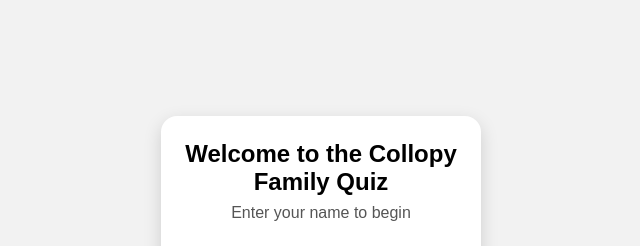
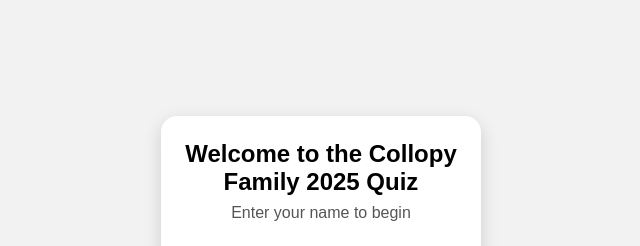
Before and after one commit to scienceMiner/quiz2025, a plain HTML site: page index.html in a window 1280 px wide. Shown: the top 246 px of the page, without its empty margins (319-959 px from the left). Drawn offline with Linux system fonts and the light colour scheme; no server answers.

Commit message:
update 3

```diff
--- a/index.html
+++ b/index.html
@@ -82,7 +82,7 @@
 <!-- SCREEN 1 -->
 <div id="screen1" class="screen active">
   <div class="dialog">
-    <h2>Welcome to the Collopy Family Quiz</h2>
+    <h2>Welcome to the Collopy Family 2025 Quiz</h2>
     <p>Enter your name to begin</p>
     <input id="username" placeholder="Your name" />
     <button onclick="enterApp()">Start Quiz</button>
```
